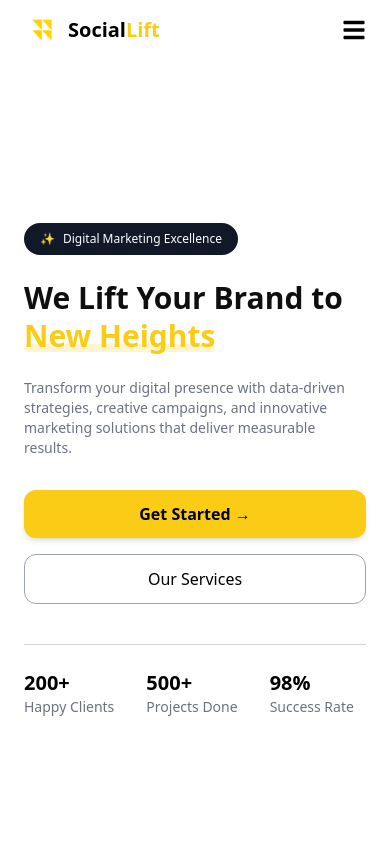
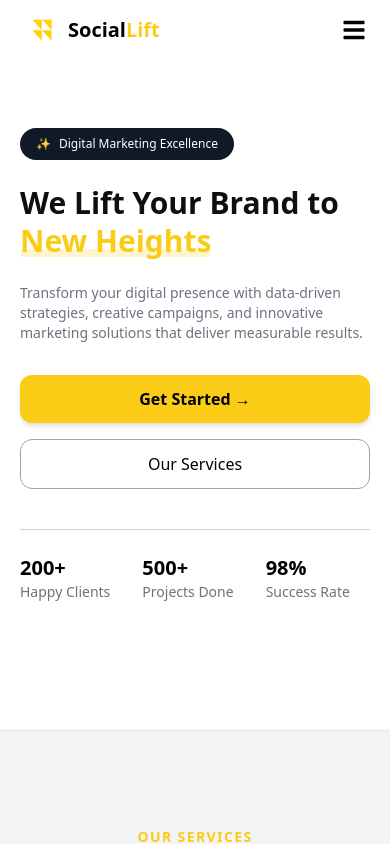
Before and after one commit to Ajay-1609/SocialLift-frontend, a React (Create React App) app: page / in a window 390 px wide. Shown: the top 844 px of the page. Built offline with nearby package versions, Linux system fonts and the light colour scheme.

Commit message:
fix: removed white space for mobile view

```diff
--- a/src/pages/home.js
+++ b/src/pages/home.js
@@ -14,8 +14,8 @@ function Home() {
       </Helmet>
 
       <FadeInSection>
-        <section className="bg-light min-h-screen flex items-center pt-24">
-          <div className="max-w-7xl mx-auto px-6 sm:px-8 lg:px-12 py-16 sm:py-20 grid md:grid-cols-2 gap-12 items-center">
+        <section className="bg-light py-16 md:min-h-screen md:flex md:items-center">
+          <div className="max-w-7xl mx-auto px-5 md:px-8 py-16 md:py-24 grid md:grid-cols-2 gap-12 items-center">
 
             {/* LEFT SIDE */}
             <div>
```
